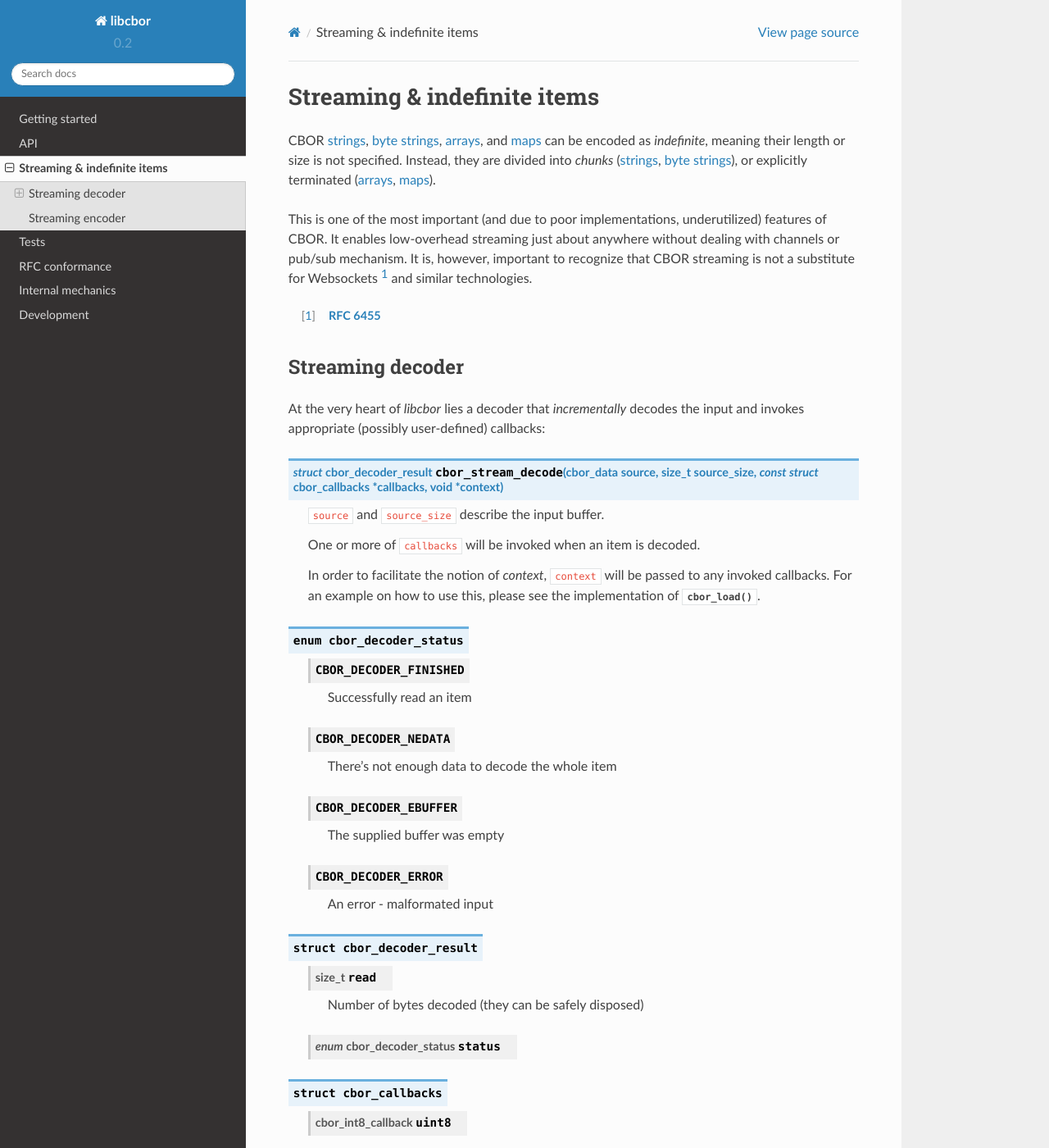
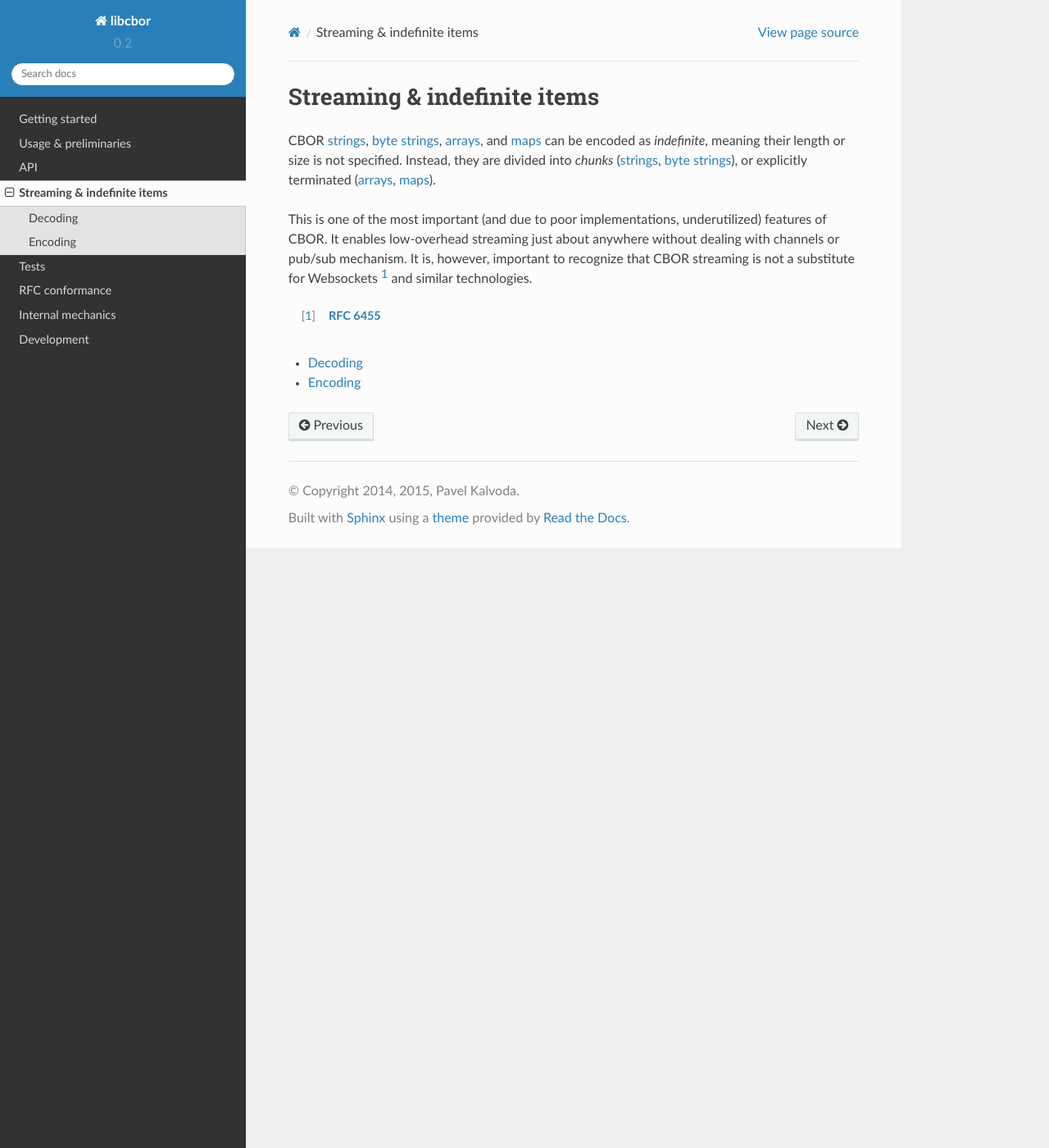
Before and after one commit to PJK/libcbor, a Sphinx documentation site: the page built from doc/source/streaming.rst, in a window 1280 px wide and 1400 px high. Shown: the whole window at 82% size. Built offline with Sphinx 7.4.7 and the Read the Docs theme 2.0.0, drawn with Linux system fonts in a browser that asks for light colours; some of the changed text lies outside the part shown.

Commit message:
Usage docs

```diff
--- a/doc/source/index.rst
+++ b/doc/source/index.rst
@@ -27,6 +27,7 @@ Contents
 .. toctree::
 
    getting_started
+   using
    api
    streaming
    tests
--- a/doc/source/streaming.rst
+++ b/doc/source/streaming.rst
@@ -7,85 +7,7 @@ This is one of the most important (and due to poor implementations, underutilize
 
 .. [#] :RFC:`6455`
 
-Streaming decoder
-----------------------------------------
+.. toctree::
 
-At the very heart of *libcbor* lies a decoder that *incrementally* decodes the input and invokes appropriate (possibly user-defined) callbacks:
-
-.. function:: struct cbor_decoder_result cbor_stream_decode(cbor_data source, size_t source_size, const struct cbor_callbacks * callbacks, void * context)
-
-    ``source`` and ``source_size`` describe the input buffer.
-
-    One or more of ``callbacks`` will be invoked when an item is decoded.
-
-    In order to facilitate the notion of *context*, ``context`` will be passed to any invoked callbacks. For an example on how to use this, please see the implementation of :func:`cbor_load`.
-
-.. type:: enum cbor_decoder_status
-
-    .. member:: CBOR_DECODER_FINISHED
-
-        Successfully read an item
-
-
-    .. member:: CBOR_DECODER_NEDATA
-
-        There's not enough data to decode the whole item
-
-
-    .. member:: CBOR_DECODER_EBUFFER
-
-        The supplied buffer was empty
-
-
-    .. member:: CBOR_DECODER_ERROR
-
-        An error - malformated input
-
-
-.. type:: struct cbor_decoder_result
-
-    .. member:: size_t read
-
-        Number of bytes decoded (they can be safely disposed)
-
-    .. member:: enum cbor_decoder_status status
-
-
-
-.. type:: struct cbor_callbacks
-
-    .. member:: cbor_int8_callback uint8
-    .. member:: cbor_int16_callback uint16
-    .. member:: cbor_int32_callback uint32
-    .. member:: cbor_int64_callback uint64
-
-    .. member:: cbor_int8_callback negint8
-    .. member:: cbor_int16_callback negint16
-    .. member:: cbor_int32_callback negint32
-    .. member:: cbor_int64_callback negint64
-
-    .. member:: cbor_string_callback byte_string
-    .. member:: cbor_simple_callback byte_string_start
-
-    .. member:: cbor_string_callback string
-    .. member:: cbor_simple_callback string_start
-
-    .. member:: cbor_collection_callback array_start
-    .. member:: cbor_simple_callback indef_array_start
-
-    .. member:: cbor_collection_callback map_start
-    .. member:: cbor_simple_callback indef_map_start
-
-
-    .. member:: cbor_double_callback float2
-    .. member:: cbor_float_callback float4
-    .. member:: cbor_double_callback float8
-    .. member:: cbor_simple_callback undefined
-    .. member:: cbor_simple_callback null
-    .. member:: cbor_bool_callback boolean
-
-    .. member:: cbor_simple_callback indef_break
-
-Streaming encoder
-----------------------------------------
-TODO
+   streaming/decoding
+   streaming/encoding
--- /dev/null
+++ b/doc/source/streaming/decoding.rst
@@ -0,0 +1,4 @@
+Decoding
+=============================
+
+TODO
--- /dev/null
+++ b/doc/source/streaming/encoding.rst
@@ -0,0 +1,4 @@
+Encoding
+=============================
+
+TODO
```
Also changed, not shown: doc/source/using.rst (added, +173 -0 lines), 1 other file.
